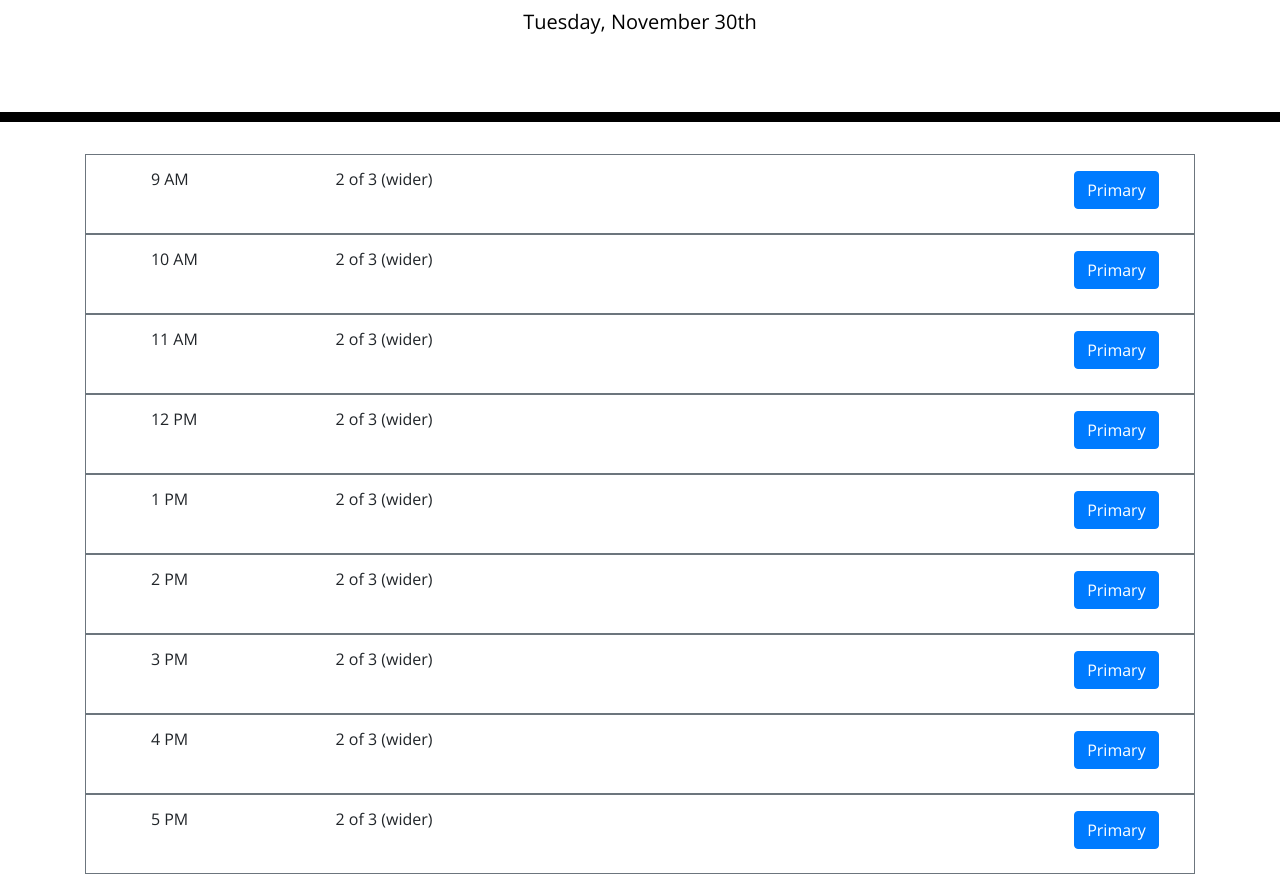
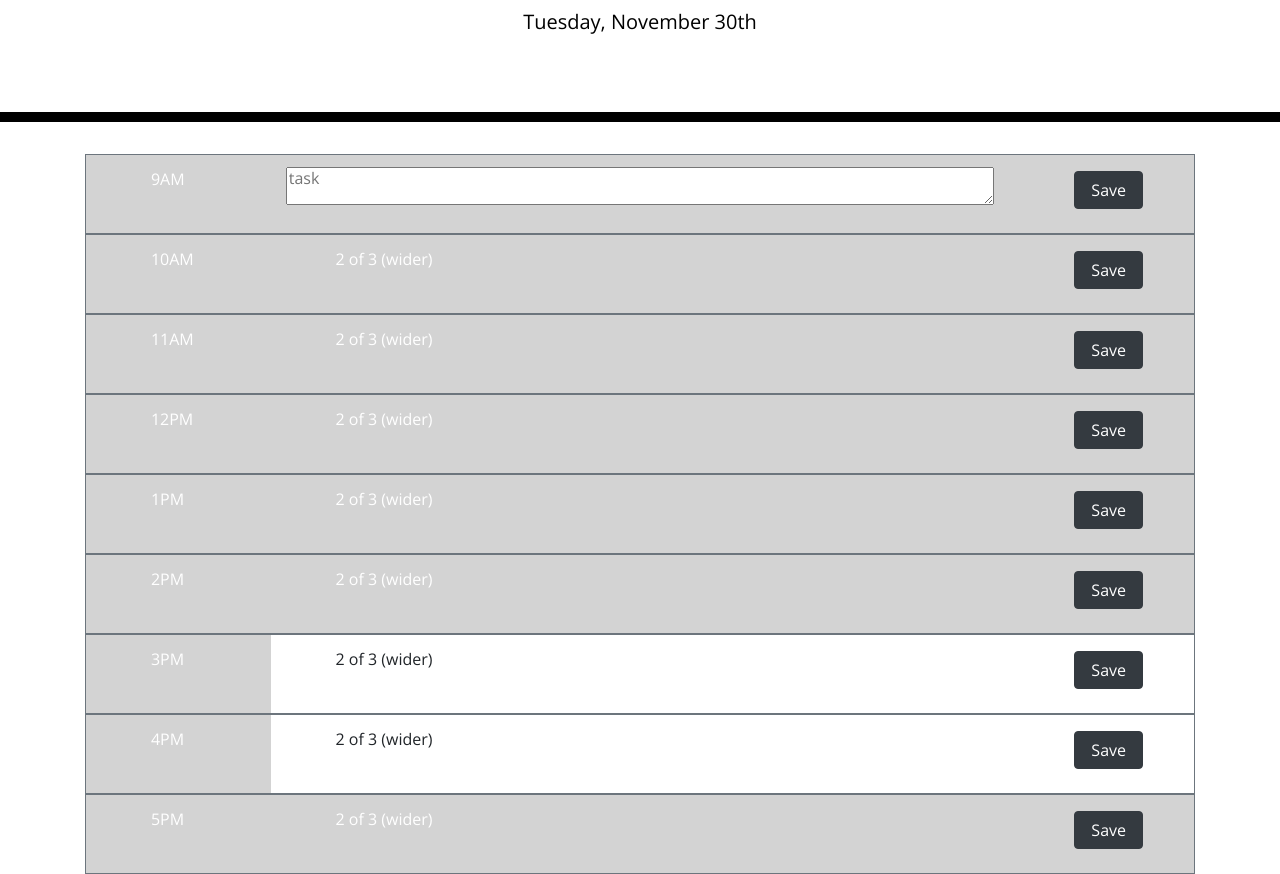
Before and after one commit to svellucci18/day-planner, a plain HTML site: page index.html in a window 1280 px wide. Shown: the part 182-1056 px from the top of the page. Drawn offline with nearby package versions, Linux system fonts and the light colour scheme.

Commit message:
colorblocking

```diff
--- a/index.html
+++ b/index.html
@@ -34,103 +34,103 @@
     <div class="container">
       <!-- Timeblocks go here -->
       <div class="container">
-        <div class="row border border-secondary">
+        <div id= "hour-9" class="row border border-secondary">
           <div class="col">
-            9 AM
+            9AM
+          </div>
+          <div class="col-8">
+            <textarea placeholder="task"></textarea>
+          </div>
+          <div class="col">
+            <button type="button" class="btn btn-dark"> Save </button>
+          </div>
+        </div>
+        <div id= "hour-10" class="row border border-secondary">
+          <div class="col">
+            10AM
           </div>
           <div class="col-8">
             2 of 3 (wider)
           </div>
           <div class="col">
-            <button type="button" class="btn btn-primary">Primary</button>
+            <button type="button" class="btn btn-dark"> Save </button>
           </div>
         </div>
-        <div class="row border border-secondary">
+        <div id= "hour-11" class="row border border-secondary">
           <div class="col">
-            10 AM
+            11AM
           </div>
           <div class="col-8">
             2 of 3 (wider)
           </div>
           <div class="col">
-            <button type="button" class="btn btn-primary">Primary</button>
+            <button type="button" class="btn btn-dark"> Save </button>
           </div>
         </div>
-        <div class="row border border-secondary">
+        <div id= "hour-12" class="row border border-secondary">
           <div class="col">
-            11 AM
+            12PM
           </div>
           <div class="col-8">
             2 of 3 (wider)
           </div>
           <div class="col">
-            <button type="button" class="btn btn-primary">Primary</button>
+            <button type="button" class="btn btn-dark"> Save </button>
           </div>
         </div>
-        <div class="row border border-secondary">
+        <div id= "hour-13" class="row border border-secondary">
           <div class="col">
-            12 PM
+            1PM
           </div>
           <div class="col-8">
             2 of 3 (wider)
           </div>
           <div class="col">
-            <button type="button" class="btn btn-primary">Primary</button>
+            <button type="button" class="btn btn-dark"> Save </button>
           </div>
         </div>
-        <div class="row border border-secondary">
+        <div id= "hour-14" class="row border border-secondary">
           <div class="col">
-            1 PM
+            2PM
           </div>
           <div class="col-8">
             2 of 3 (wider)
           </div>
           <div class="col">
-            <button type="button" class="btn btn-primary">Primary</button>
+            <button type="button" class="btn btn-dark"> Save </button>
           </div>
         </div>
         <div class="row border border-secondary">
-          <div class="col">
-            2 PM
+          <div id= "hour-15" class="col">
+            3PM
           </div>
           <div class="col-8">
             2 of 3 (wider)
           </div>
           <div class="col">
-            <button type="button" class="btn btn-primary">Primary</button>
+            <button type="button" class="btn btn-dark"> Save </button>
           </div>
         </div>
         <div class="row border border-secondary">
-          <div class="col">
-            3 PM
+          <div id= "hour-16" class="col">
+            4PM
           </div>
           <div class="col-8">
             2 of 3 (wider)
           </div>
           <div class="col">
-            <button type="button" class="btn btn-primary">Primary</button>
+            <button type="button" class="btn btn-dark"> Save </button>
           </div>
         </div>
-        <div class="row border border-secondary">
+        <div id= "hour-17" class="row border border-secondary">
           <div class="col">
-            4 PM
+            5PM
           </div>
           <div class="col-8">
             2 of 3 (wider)
           </div>
           <div class="col">
-            <button type="button" class="btn btn-primary">Primary</button>
-          </div>
-        </div>
-        <div class="row border border-secondary">
-          <div class="col">
-            5 PM
-          </div>
-          <div class="col-8">
-            2 of 3 (wider)
-          </div>
-          <div class="col">
-            <button type="button" class="btn btn-primary">Primary</button>
+            <button type="button" class="btn btn-dark"> Save </button>
           </div>
         </div>
       </div>
--- a/script.js
+++ b/script.js
@@ -18,6 +18,18 @@ for (var i=9; i<18; i++) {
     // local storage key = "hour-9"
     var savedValueForHour = localStorage.getItem( "hour-" + i);
 
+    //color-blocking
+    var timeBlock = $("#hour-" + i)
+
+    if (i < moment().hour()) {
+        timeBlock.addClass("past")
+    }
+    if (i == moment().hour()) {
+        timeBlock.addClass("present")
+    }
+    if (i > moment().hour()) {
+        timeBlock.addClass("future")
+    }
 }
 
 // create event listener on the container and responds just to the buttons in them in this case the save buttons.
--- a/style.css
+++ b/style.css
@@ -5,12 +5,15 @@ body {
 }
 
 textarea {
-  background: transparent;
+  /* background: transparent;
   border: none;
   resize: none;
   color: #000000;
   border-left: 1px solid black;
   padding: 10px;
+  margin-bottom: 30px; */
+  width: 100%;
+  margin-top: -20px;
 }
 
 .jumbotron {
```
